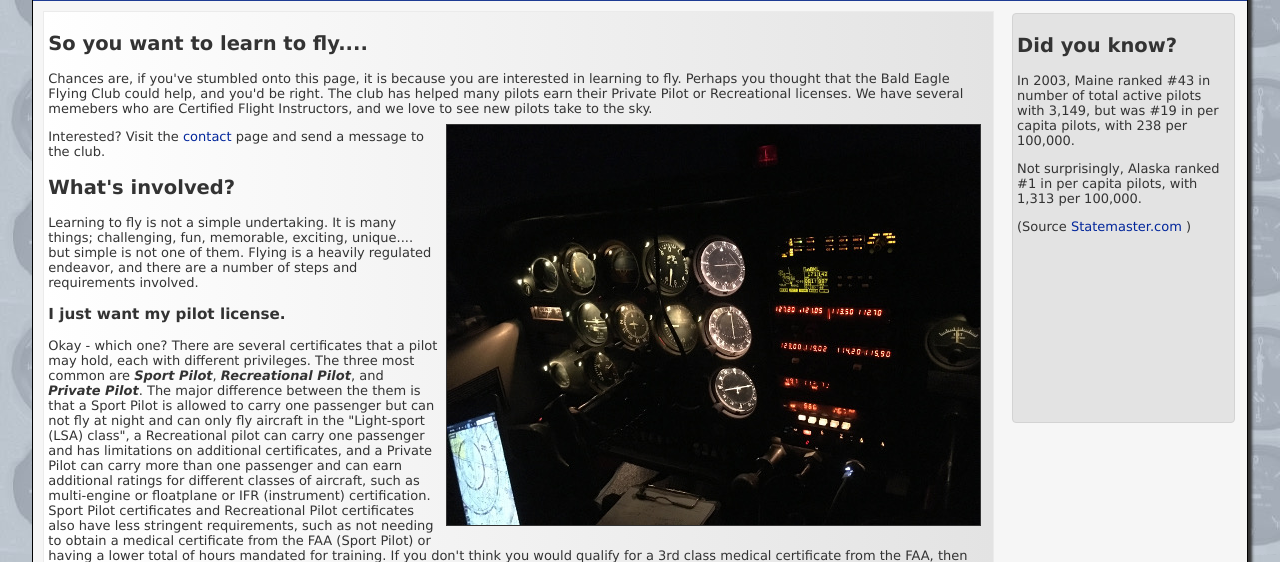
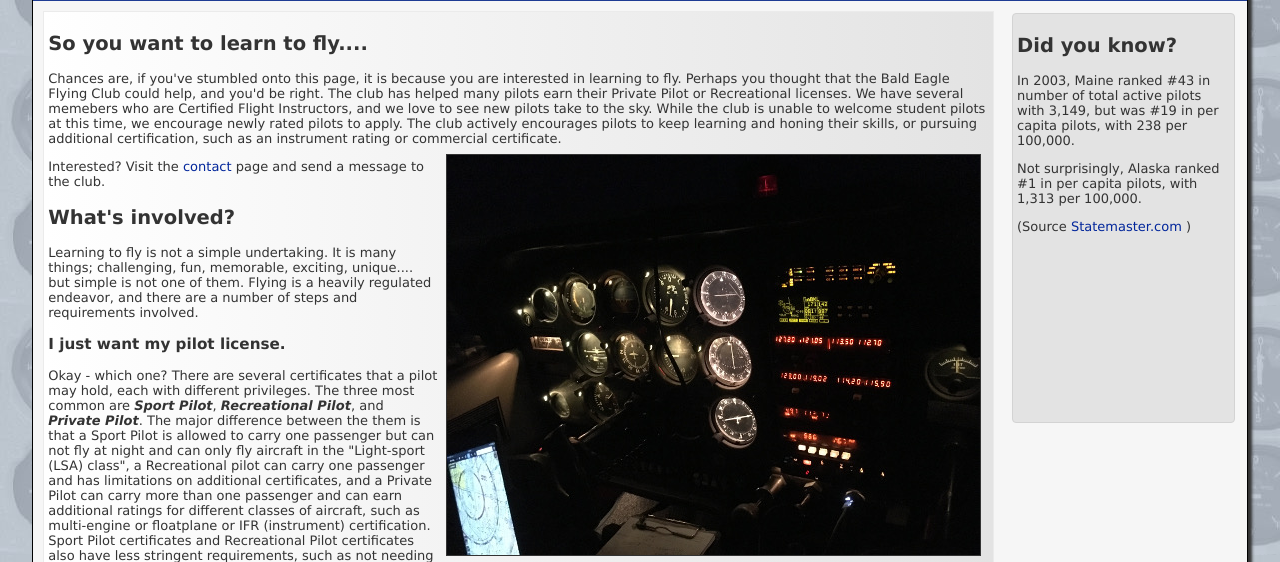
Before and after one commit to gatheall/BEFC, a PHP site: page /learn2fly.php in a window 1280 px wide. Shown: the part 192-754 px from the top of the page. Run offline with PHP 8.4, Linux system fonts and the light colour scheme; some libraries are stand-ins or nearby versions.

Commit message:
Revise content for learning to fly section
Updated the content to provide more information about club membership and encourage newly rated pilots to apply.

```diff
--- a/website/learn2fly.php
+++ b/website/learn2fly.php
@@ -19,7 +19,7 @@
 		<div id="content">
 		<h2>So you want to learn to fly....</h2>
 
-<p>Chances are, if you've stumbled onto this page, it is because you are interested in learning to fly. Perhaps you thought that the Bald Eagle Flying Club could help, and you'd be right. The club has helped many pilots earn their Private Pilot or Recreational licenses. We have several memebers who are Certified Flight Instructors, and we love to see new pilots take to the sky. <img alt="" src="/img/upload/images/Cleveland_night_flight_small.JPG" style="border-style:solid; border-width:1px; float:right; height:400px; margin:8px; width:533px" /></p>
+<p>Chances are, if you've stumbled onto this page, it is because you are interested in learning to fly. Perhaps you thought that the Bald Eagle Flying Club could help, and you'd be right. The club has helped many pilots earn their Private Pilot or Recreational licenses. We have several memebers who are Certified Flight Instructors, and we love to see new pilots take to the sky. While the club is unable to welcome student pilots at this time, we encourage newly rated pilots to apply. The club actively encourages pilots to keep learning and honing their skills, or pursuing additional certification, such as an instrument rating or commercial certificate.<img alt="" src="/img/upload/images/Cleveland_night_flight_small.JPG" style="border-style:solid; border-width:1px; float:right; height:400px; margin:8px; width:533px" /></p>
 
 <p>Interested? Visit the <a href="/contact.php">contact</a> page and send a message to the club.</p>
 
```
